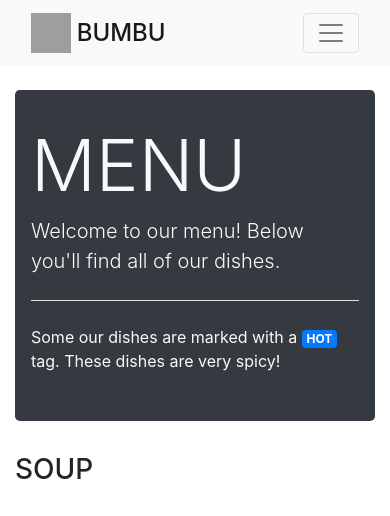
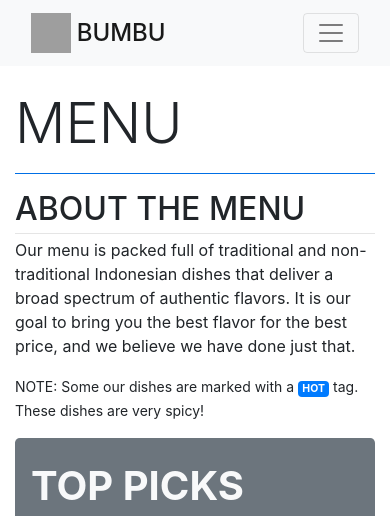
Before and after one commit to MLDeJonghe/CS3500-Final, a PHP site: page /menu.php in a window 390 px wide. Shown: the top 516 px of the page. Run offline with PHP 8.4, Linux system fonts and the light colour scheme; data that the repository does not hold is empty; some libraries are stand-ins or nearby versions; grey boxes are pictures that could not be loaded.

Commit message:
Unifying layout

```diff
--- a/src/php/menu.php
+++ b/src/php/menu.php
@@ -25,6 +25,7 @@ if (!isset($conn)) {
 
     <link rel="stylesheet" href="../css/bootstrap.min.css">
     <link rel="stylesheet" href="../css/bootstrap4.css">
+    <link rel="stylesheet" href="../css/misc.css">
 
     <script src="https://code.jquery.com/jquery-3.3.1.slim.min.js" integrity="sha384-q8i/X+965DzO0rT7abK41JStQIAqVgRVzpbzo5smXKp4YfRvH+8abtTE1Pi6jizo" crossorigin="anonymous"></script>
     <script src="https://cdnjs.cloudflare.com/ajax/libs/popper.js/1.14.7/umd/popper.min.js" integrity="sha384-UO2eT0CpHqdSJQ6hJty5KVphtPhzWj9WO1clHTMGa3JDZwrnQq4sF86dIHNDz0W1" crossorigin="anonymous"></script>
@@ -43,17 +44,80 @@ if (!isset($conn)) {
 
     <br>
     <div class="container">
-
-        <div class="jumbotron bg-dark text-light">
-            <h1 class="display-3 ">MENU</h1>
-            <p class="lead">Welcome to our menu! Below you'll find all of our dishes.</p>
-            <hr class="my-4 bg-light">
-            <p>Some our dishes are marked with a <span class="badge badge-primary">HOT</span> tag. These dishes are very spicy!</p>
+        <div class="row">
+            <div class="col">
+                <p class="display-4">MENU</p>
+                <hr class="my-3 bg-primary">
+            </div>
         </div>
 
+        <div class="row justify-content-between">
+            <div class="col-lg-4 mb-3">
+                <h2 class="text-uppercase mb-1">About the Menu</h2>
+                <hr class="my-1">
+                <p>Our menu is packed full of traditional and non-traditional Indonesian dishes that deliver a broad spectrum
+                    of authentic flavors. It is our goal to bring you the best flavor for the best price, and we believe we have done
+                    just that.
+                </p>
+
+                <small>NOTE: Some our dishes are marked with a <span class="badge badge-primary">HOT</span> tag. These dishes are very spicy!</small>
+            </div>
+
+            <div class="col-lg-8">
+                <div class="jumbotron jubotron-fluid bg-secondary text-light pt-4 pb-4">
                     <div class="row">
                         <div class="col">
-                <h3>SOUP</h3>
+                            <h1 class="font-weight-bold">TOP PICKS</h1>
+                        </div>
+                    </div>
+                    <div class="row">
+                        <div class="col-lg-4">
+                            <a href="#302">
+                                <div class="card bg-light mb-3">
+                                    <img src="../images/lamb-satay.jpg" alt="" class="card-img-top header-img ">
+                                    <div class="card-body">
+                                        <div class="card-text">
+                                            <p class="m-0 text-primary text-uppercase">Sate Kombinasi</p>
+                                            <p class="text-dark">Five skewers of combination satay of chicken, pork and lamb.</p>
+                                        </div>
+                                    </div>
+                                </div>
+                            </a>
+                        </div>
+                        <div class="col-lg-4">
+                            <a href="#504">
+                                <div class="card bg-light mb-3">
+                                    <img src="../images/bakmi-babi.jpg" alt="" class="card-img-top header-img ">
+                                    <div class="card-body">
+                                        <div class="card-text">
+                                            <p class="m-0 text-primary text-uppercase">Bakmi Kuah Babi</p>
+                                            <p class="text-dark">Pork, egg and fresh vegetable in egg noodle soup.</p>
+                                        </div>
+                                    </div>
+                                </div>
+                            </a>
+                        </div>
+                        <div class="col-lg-4 ">
+                            <a href="#403">
+                                <div class="card bg-light mb-3">
+                                    <img src="../images/nasi-goreng.jpg" alt="" class="card-img-top header-img">
+                                    <div class="card-body">
+                                        <div class="card-text">
+                                            <p class="m-0 text-primary text-uppercase">Nasay Goreng</p>
+                                            <p class="text-dark">Chicken fried rice mixed with fried noodle, bean sprouts and cabbage.</p>
+                                        </div>
+                                    </div>
+                                </div>
+                            </a>
+                        </div>
+                    </div>
+                </div>
+            </div>
+        </div>
+        <hr class="bg-primary">
+        <div class="row">
+            <div class="col">
+                <h2>SOUP</h2>
                 <ul class="list-group list-group-flush">
                     <?php
                     $sql = "SELECT * FROM menu";
@@ -62,23 +126,25 @@ if (!isset($conn)) {
                     while ($row = mysqli_fetch_assoc($result)) {
                         if ($row['dishID'] < 200) {
                             echo '
-                            <li id="' . $row['dishID'] . '" class="list-group-item">
-                                <div class="row justify-content-between">
-                                    <div class="col-sm-2">';
+                            <li id="' . $row['dishID'] . '" class="list-group-item pl-0 ">
+                                <div class="row justify-content-between align-middle">
+                                    <div class="col-sm-2 align-middle">';
 
+                            echo '<p id="item" class="font-weight-bold ">' . $row['item'] . '</p>
+                               </div>
+                                <div class="col-sm-6"><p>';
                             if ($row['itemSpice'] == 1) {
                                 echo '<span class="badge badge-primary mr-2">HOT</span>';
                             }
-
-                            echo '<p id="item" class="font-weight-bold">' . $row['item'] . '</p>
-                               </div>
-                                <div class="col-sm-6"><p>' . $row['itemDescription'] . '</p></div>
+                            echo $row['itemDescription'];
+                            echo
+                                '</p></div>
                                 <div id="price" class="col-sm-1"><p>$' . $row['itemPrice'] . '</p></div>
                                 <div class="col-sm-2 ml-2 float-right" >';
 
                             if (isset($_SESSION['orderDetails'])) {
-                                echo '<button class="btn btn-primary text-uppercase" data-toggle="modal" data-target="#addItemModal'.$row['dishID'].'">Order</button>
-                                    <div class="modal fade" id="addItemModal'.$row['dishID'].'" tabindex="-1" role="dialog" aria-labelledby="modalLabel" aria-hidden="true">
+                                echo '<button class="btn btn-primary text-uppercase float-right" data-toggle="modal" data-target="#addItemModal' . $row['dishID'] . '">Order</button>
+                                    <div class="modal fade" id="addItemModal' . $row['dishID'] . '" tabindex="-1" role="dialog" aria-labelledby="modalLabel" aria-hidden="true">
                                         <div class="modal-dialog modal-dialog-centered" role="document">
                                               <div class="modal-content">
                                                 <div class="modal-header">
@@ -105,7 +171,7 @@ if (!isset($conn)) {
                                     ';
                             } else {
                                 echo '<a href="order.php">
-                                        <button class="btn btn-sm btn-primary text-uppercase" >Order</button>
+                                        <button class="btn btn-sm btn-primary text-uppercase float-right" >Order</button>
                                         </a>';
                             }
 
@@ -124,7 +190,7 @@ if (!isset($conn)) {
         <br>
         <div class="row">
             <div class="col">
-                <h3>SAMBAL CHILI SAUCE</h3>
+                <h2>SAMBAL CHILI SAUCE</h2>
                 <ul class="list-group list-group-flush">
                     <?php
 
@@ -133,23 +199,25 @@ if (!isset($conn)) {
                     while ($row = mysqli_fetch_assoc($result)) {
                         if ($row['dishID'] < 300 && $row['dishID'] >= 200) {
                             echo '
-                                <li id="' . $row['dishID'] . '" class="list-group-item">
+                                <li id="' . $row['dishID'] . '" class="list-group-item pl-0">
                                     <div class="row justify-content-between">
                                         <div class="col-sm-2">';
 
+                            echo '<p id="item" class="font-weight-bold">' . $row['item'] . '</p>
+                                        </div>
+                                         <div class="col-sm-6"><p>';
                             if ($row['itemSpice'] == 1) {
                                 echo '<span class="badge badge-primary mr-2">HOT</span>';
                             }
-
-                            echo '<p id="item" class="font-weight-bold">' . $row['item'] . '</p>
-                               </div>
-                                <div class="col-sm-6"><p>' . $row['itemDescription'] . '</p></div>
+                            echo $row['itemDescription'];
+                            echo
+                                '</p></div>
                                          <div id="price" class="col-sm-1"><p>$' . $row['itemPrice'] . '</p></div>
                                          <div class="col-sm-2 ml-2 float-right" >';
 
                             if (isset($_SESSION['orderDetails'])) {
-                                echo '<button class="btn btn-primary text-uppercase" data-toggle="modal" data-target="#addItemModal'.$row['dishID'].'">Order</button>
-                                    <div class="modal fade" id="addItemModal'.$row['dishID'].'" tabindex="-1" role="dialog" aria-labelledby="modalLabel" aria-hidden="true">
+                                echo '<button class="btn btn-primary text-uppercase float-right" data-toggle="modal" data-target="#addItemModal' . $row['dishID'] . '">Order</button>
+                                    <div class="modal fade" id="addItemModal' . $row['dishID'] . '" tabindex="-1" role="dialog" aria-labelledby="modalLabel" aria-hidden="true">
                                         <div class="modal-dialog modal-dialog-centered" role="document">
                                               <div class="modal-content">
                                                 <div class="modal-header">
@@ -176,7 +244,7 @@ if (!isset($conn)) {
                                     ';
                             } else {
                                 echo '<a href="order.php">
-                                        <button class="btn btn-sm btn-primary text-uppercase" >Order</button>
+                                        <button class="btn btn-sm btn-primary text-uppercase float-right" >Order</button>
                                         </a>';
                             }
 
@@ -195,7 +263,7 @@ if (!isset($conn)) {
         <br>
         <div class="row">
             <div class="col">
-                <h3>SATAY</h3>
+                <h2>SATAY</h2>
                 <ul class="list-group list-group-flush">
                     <?php
 
@@ -204,23 +272,25 @@ if (!isset($conn)) {
                     while ($row = mysqli_fetch_assoc($result)) {
                         if ($row['dishID'] < 400 && $row['dishID'] >= 300) {
                             echo '
-                                <li id="' . $row['dishID'] . '" class="list-group-item">
+                                <li id="' . $row['dishID'] . '" class="list-group-item pl-0">
                                     <div class="row justify-content-between">
                                         <div class="col-sm-2">';
 
+                            echo '<p id="item" class="font-weight-bold">' . $row['item'] . '</p>
+                                        </div>
+                                         <div class="col-sm-6"><p>';
                             if ($row['itemSpice'] == 1) {
                                 echo '<span class="badge badge-primary mr-2">HOT</span>';
                             }
-
-                            echo '<p id="item" class="font-weight-bold">' . $row['item'] . '</p>
-                               </div>
-                                <div class="col-sm-6"><p>' . $row['itemDescription'] . '</p></div>
+                            echo $row['itemDescription'];
+                            echo
+                                '</p></div>
                                          <div id="price" class="col-sm-1"><p>$' . $row['itemPrice'] . '</p></div>
                                          <div class="col-sm-2 ml-2 float-right" >';
 
                             if (isset($_SESSION['orderDetails'])) {
-                                echo '<button class="btn btn-primary text-uppercase" data-toggle="modal" data-target="#addItemModal'.$row['dishID'].'">Order</button>
-                                    <div class="modal fade" id="addItemModal'.$row['dishID'].'" tabindex="-1" role="dialog" aria-labelledby="modalLabel" aria-hidden="true">
+                                echo '<button class="btn btn-primary text-uppercase float-right" data-toggle="modal" data-target="#addItemModal' . $row['dishID'] . '">Order</button>
+                                    <div class="modal fade" id="addItemModal' . $row['dishID'] . '" tabindex="-1" role="dialog" aria-labelledby="modalLabel" aria-hidden="true">
                                         <div class="modal-dialog modal-dialog-centered" role="document">
                                               <div class="modal-content">
                                                 <div class="modal-header">
@@ -247,7 +317,7 @@ if (!isset($conn)) {
                                     ';
                             } else {
                                 echo '<a href="order.php">
-                                        <button class="btn btn-sm btn-primary text-uppercase" >Order</button>
+                                        <button class="btn btn-sm btn-primary text-uppercase float-right" >Order</button>
                                         </a>';
                             }
 
@@ -266,7 +336,7 @@ if (!isset($conn)) {
         <br>
         <div class="row">
             <div class="col">
-                <h3>RICE PLATES</h3>
+                <h2>RICE PLATES</h2>
                 <ul class="list-group list-group-flush">
                     <?php
 
@@ -275,23 +345,25 @@ if (!isset($conn)) {
                     while ($row = mysqli_fetch_assoc($result)) {
                         if ($row['dishID'] < 500 && $row['dishID'] >= 400) {
                             echo '
-                                <li id="' . $row['dishID'] . '" class="list-group-item">
+                                <li id="' . $row['dishID'] . '" class="list-group-item pl-0">
                                     <div class="row justify-content-between">
                                         <div class="col-sm-2">';
 
+                            echo '<p id="item" class="font-weight-bold">' . $row['item'] . '</p>
+                                        </div>
+                                         <div class="col-sm-6"><p>';
                             if ($row['itemSpice'] == 1) {
                                 echo '<span class="badge badge-primary mr-2">HOT</span>';
                             }
-
-                            echo '<p id="item" class="font-weight-bold">' . $row['item'] . '</p>
-                               </div>
-                                <div class="col-sm-6"><p>' . $row['itemDescription'] . '</p></div>
+                            echo $row['itemDescription'];
+                            echo
+                                '</p></div>
                                          <div id="price" class="col-sm-1"><p>$' . $row['itemPrice'] . '</p></div>
                                          <div class="col-sm-2 ml-2 float-right" >';
 
                             if (isset($_SESSION['orderDetails'])) {
-                                echo '<button class="btn btn-primary text-uppercase" data-toggle="modal" data-target="#addItemModal'.$row['dishID'].'">Order</button>
-                                    <div class="modal fade" id="addItemModal'.$row['dishID'].'" tabindex="-1" role="dialog" aria-labelledby="modalLabel" aria-hidden="true">
+                                echo '<button class="btn btn-primary text-uppercase float-right" data-toggle="modal" data-target="#addItemModal' . $row['dishID'] . '">Order</button>
+                                    <div class="modal fade" id="addItemModal' . $row['dishID'] . '" tabindex="-1" role="dialog" aria-labelledby="modalLabel" aria-hidden="true">
                                         <div class="modal-dialog modal-dialog-centered" role="document">
                                               <div class="modal-content">
                                                 <div class="modal-header">
@@ -318,7 +390,7 @@ if (!isset($conn)) {
                                     ';
                             } else {
                                 echo '<a href="order.php">
-                                        <button class="btn btn-sm btn-primary text-uppercase" >Order</button>
+                                        <button class="btn btn-sm btn-primary text-uppercase float-right" >Order</button>
                                         </a>';
                             }
 
@@ -337,7 +409,7 @@ if (!isset($conn)) {
         <br>
         <div class="row">
             <div class="col">
-                <h3>NOODLES</h3>
+                <h2>NOODLES</h2>
                 <ul class="list-group list-group-flush">
                     <?php
 
@@ -346,23 +418,25 @@ if (!isset($conn)) {
                     while ($row = mysqli_fetch_assoc($result)) {
                         if ($row['dishID'] < 600 && $row['dishID'] >= 500) {
                             echo '
-                                <li id="' . $row['dishID'] . '" class="list-group-item">
+                                <li id="' . $row['dishID'] . '" class="list-group-item pl-0">
                                     <div class="row justify-content-between">
-                                        <div class="col-sm-2">';
+                                        <div class="col-sm-2 align-middle">';
 
+                            echo '<p id="item" class="font-weight-bold">' . $row['item'] . '</p>
+                                        </div>
+                                         <div class="col-sm-6"><p>';
                             if ($row['itemSpice'] == 1) {
                                 echo '<span class="badge badge-primary mr-2">HOT</span>';
                             }
-
-                            echo '<p id="item" class="font-weight-bold">' . $row['item'] . '</p>
-                               </div>
-                                <div class="col-sm-6"><p>' . $row['itemDescription'] . '</p></div>
+                            echo $row['itemDescription'];
+                            echo
+                                '</p></div>
                                          <div id="price" class="col-sm-1"><p>$' . $row['itemPrice'] . '</p></div>
                                          <div class="col-sm-2 ml-2 float-right" >';
 
                             if (isset($_SESSION['orderDetails'])) {
-                                echo '<button class="btn btn-primary text-uppercase" data-toggle="modal" data-target="#addItemModal'.$row['dishID'].'">Order</button>
-                                    <div class="modal fade" id="addItemModal'.$row['dishID'].'" tabindex="-1" role="dialog" aria-labelledby="modalLabel" aria-hidden="true">
+                                echo '<button class="btn btn-primary text-uppercase float-right" data-toggle="modal" data-target="#addItemModal' . $row['dishID'] . '">Order</button>
+                                    <div class="modal fade" id="addItemModal' . $row['dishID'] . '" tabindex="-1" role="dialog" aria-labelledby="modalLabel" aria-hidden="true">
                                         <div class="modal-dialog modal-dialog-centered" role="document">
                                               <div class="modal-content">
                                                 <div class="modal-header">
@@ -389,7 +463,7 @@ if (!isset($conn)) {
                                     ';
                             } else {
                                 echo '<a href="order.php">
-                                        <button class="btn btn-sm btn-primary text-uppercase" >Order</button>
+                                        <button class="btn btn-sm btn-primary text-uppercase float-right" >Order</button>
                                         </a>';
                             }
 
```
Also changed, not shown: src/css/misc.css (added, +8 -0 lines), src/css/reset.css (added, +48 -0 lines), src/php/footer.inc.php (+6 -3 lines), src/php/index.php (+10 -11 lines), src/images/bakmi-babi.jpg (added), src/images/food.jpg (added), src/images/home_bg.jpeg, src/images/lamb-satay.jpg (renamed from src/images/lamb-satay-0217.jpg), src/images/menu_bg.jpg (added), src/images/nasi-goreng.jpg (added). Lines whose indentation alone changed are shown as unchanged.
